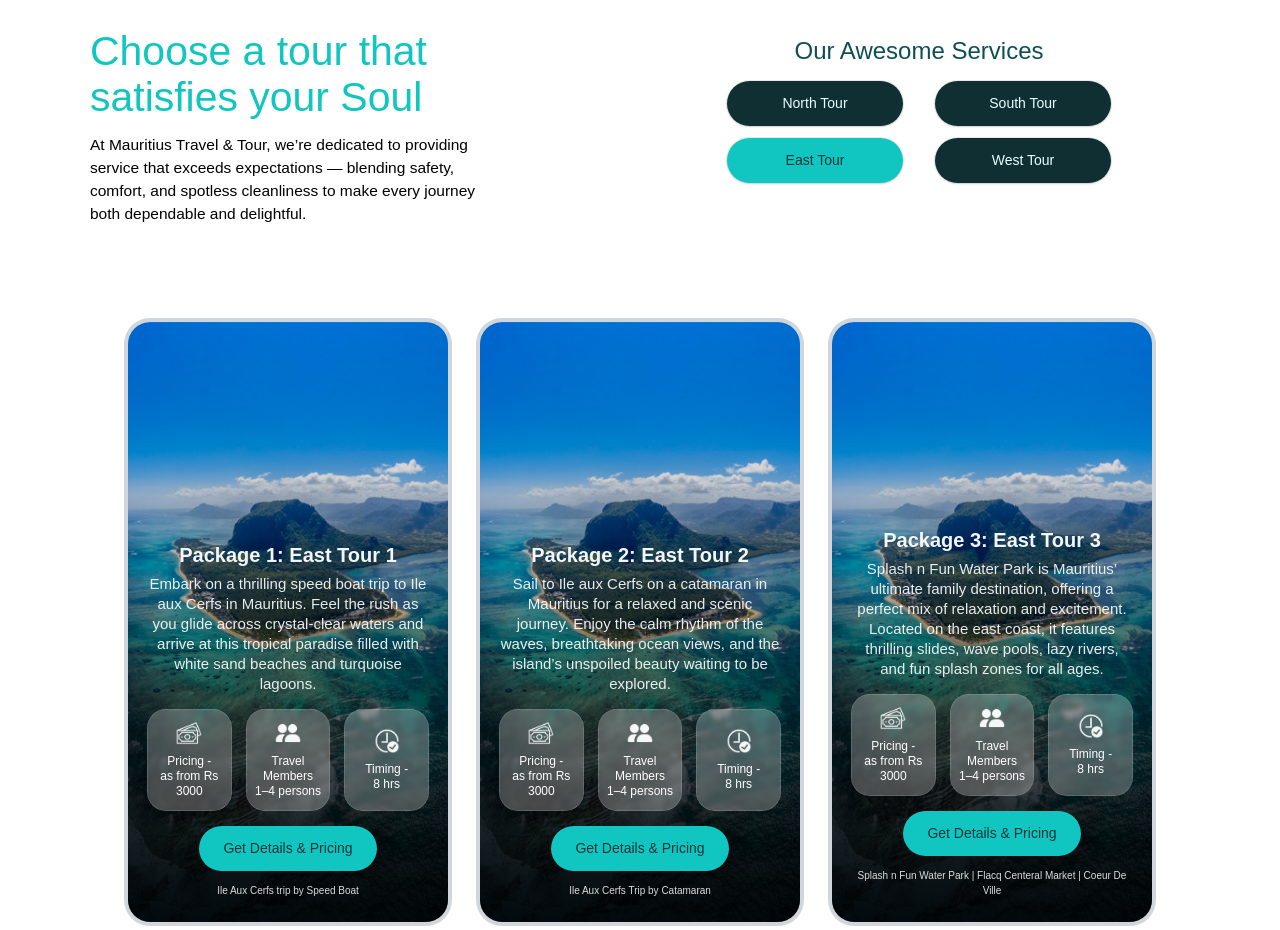
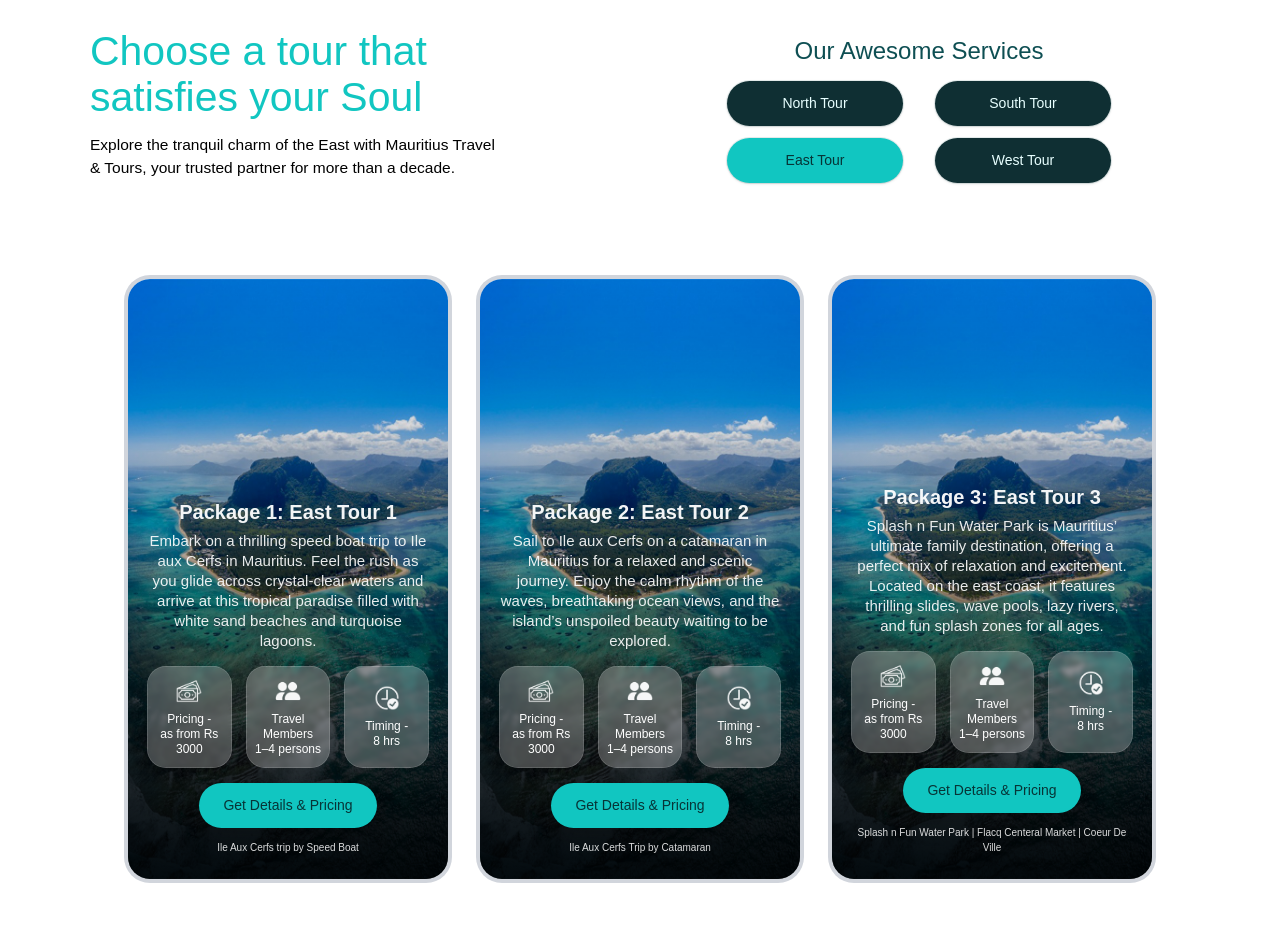
Before and after one commit to BIM-Africa/Mauritius-Travel-Tour, a Next.js app: page /EastTour in a window 1280 px wide. Shown: the part 880-1810 px from the top of the page. Built offline with nearby package versions, Linux system fonts and the light colour scheme.

Commit message:
Update page.tsx

```diff
--- a/src/app/EastTour/page.tsx
+++ b/src/app/EastTour/page.tsx
@@ -79,7 +79,7 @@ export default function HomePage() {
               {/* aligned like first page: center on small, preserve your layout on larger */}
               <p className="mt-3  text-[15.5px] text-black max-w-[66ch] md:w-[75%] max-sm:mx-auto break-words">
                <T>
-                                           At Mauritius Travel & Tour, we’re dedicated to providing service that exceeds expectations — blending safety, comfort, and spotless cleanliness to make every journey both dependable and delightful.
+                                           Explore the tranquil charm of the East with Mauritius Travel & Tours, your trusted partner for more than a decade.
                                          </T>
               </p>
             </div>
```
